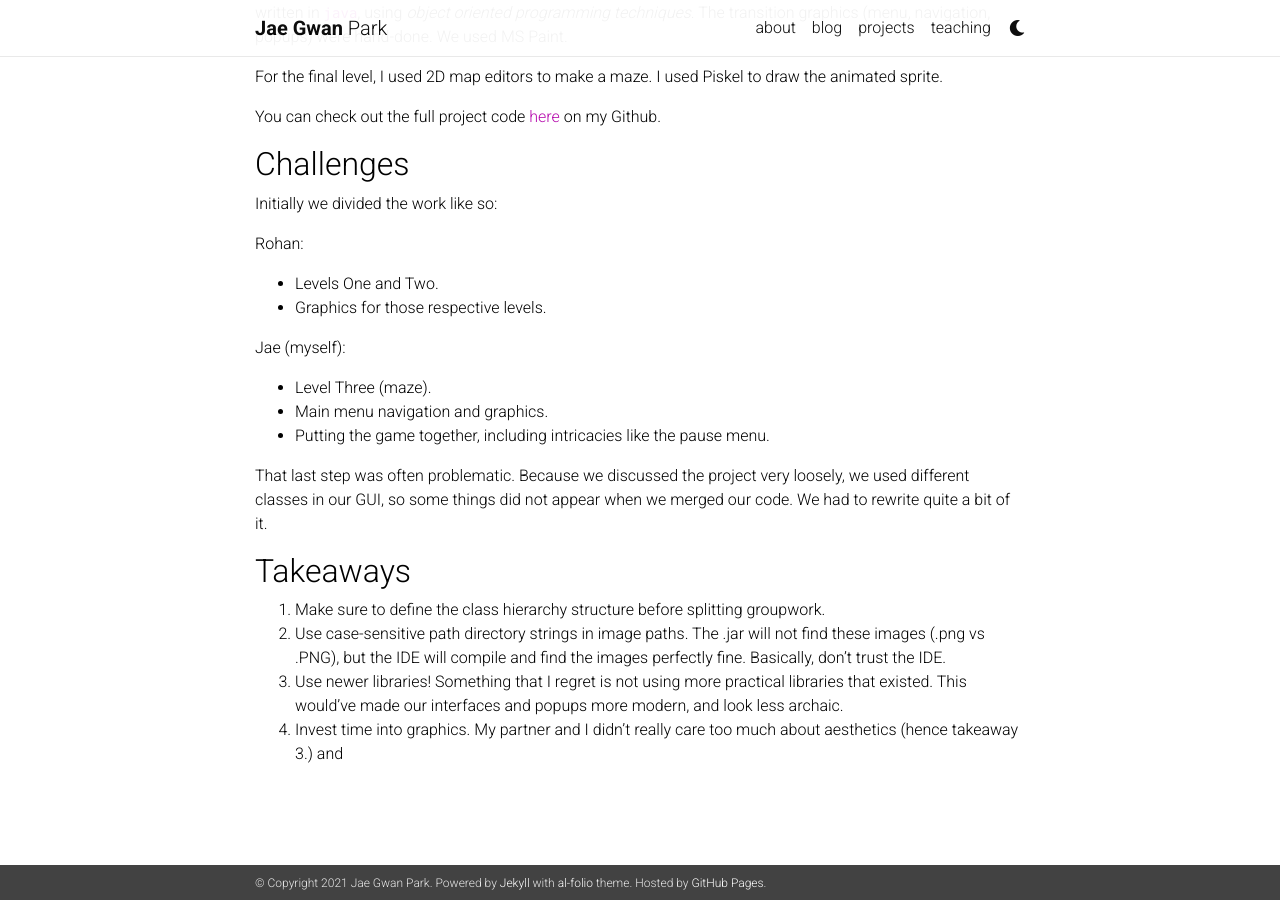
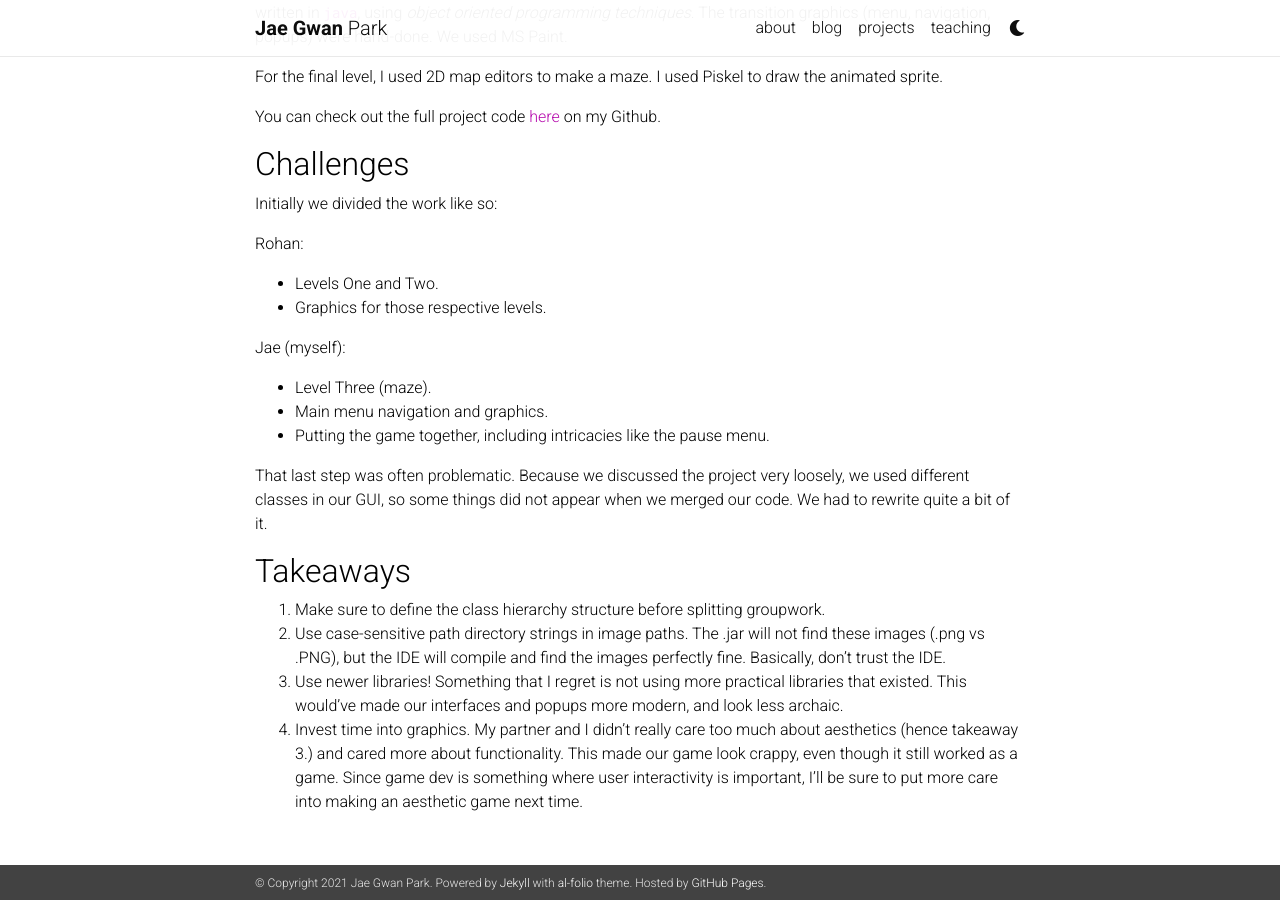
Before and after one commit to jaegpark/profile, a Jekyll site: the page built from _projects/1_project.markdown, in a window 1280 px wide and 900 px high, scrolled down 1204 px. Built offline with Jekyll 4.4.1, drawn with Linux system fonts in a browser that asks for light colours; nearby versions of some CDN libraries; a style sheet for code colours, icons or effects is not loaded.

Commit message:
finish takeaway sentence

```diff
--- a/_projects/1_project.markdown
+++ b/_projects/1_project.markdown
@@ -64,4 +64,5 @@ so some things did not appear when we merged our code. We had to rewrite quite a
 1. Make sure to define the class hierarchy structure before splitting groupwork.
 2. Use case-sensitive path directory strings in image paths. The .jar will not find these images (.png vs .PNG), but the IDE will compile and find the images perfectly fine. Basically, don't trust the IDE.
 3. Use newer libraries! Something that I regret is not using more practical libraries that existed. This would've made our interfaces and popups more modern, and look less archaic.
-4. Invest time into graphics. My partner and I didn't really care too much about aesthetics (hence takeaway 3.) and
+4. Invest time into graphics. My partner and I didn't really care too much about aesthetics (hence takeaway 3.) and cared more about functionality. This made our game look crappy, even though it still worked as a game.
+Since game dev is something where user interactivity is important, I'll be sure to put more care into making an aesthetic game next time.
```
